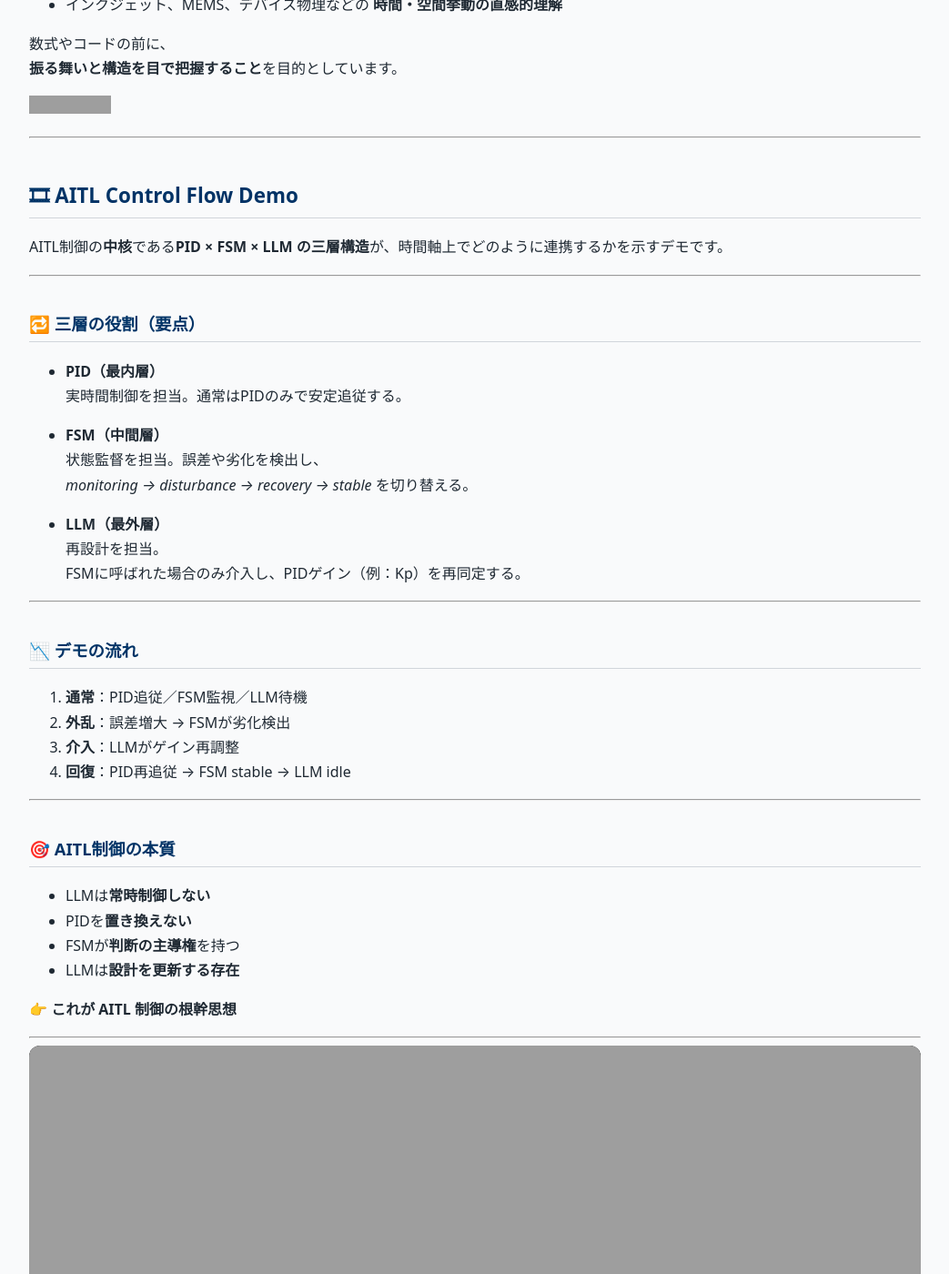
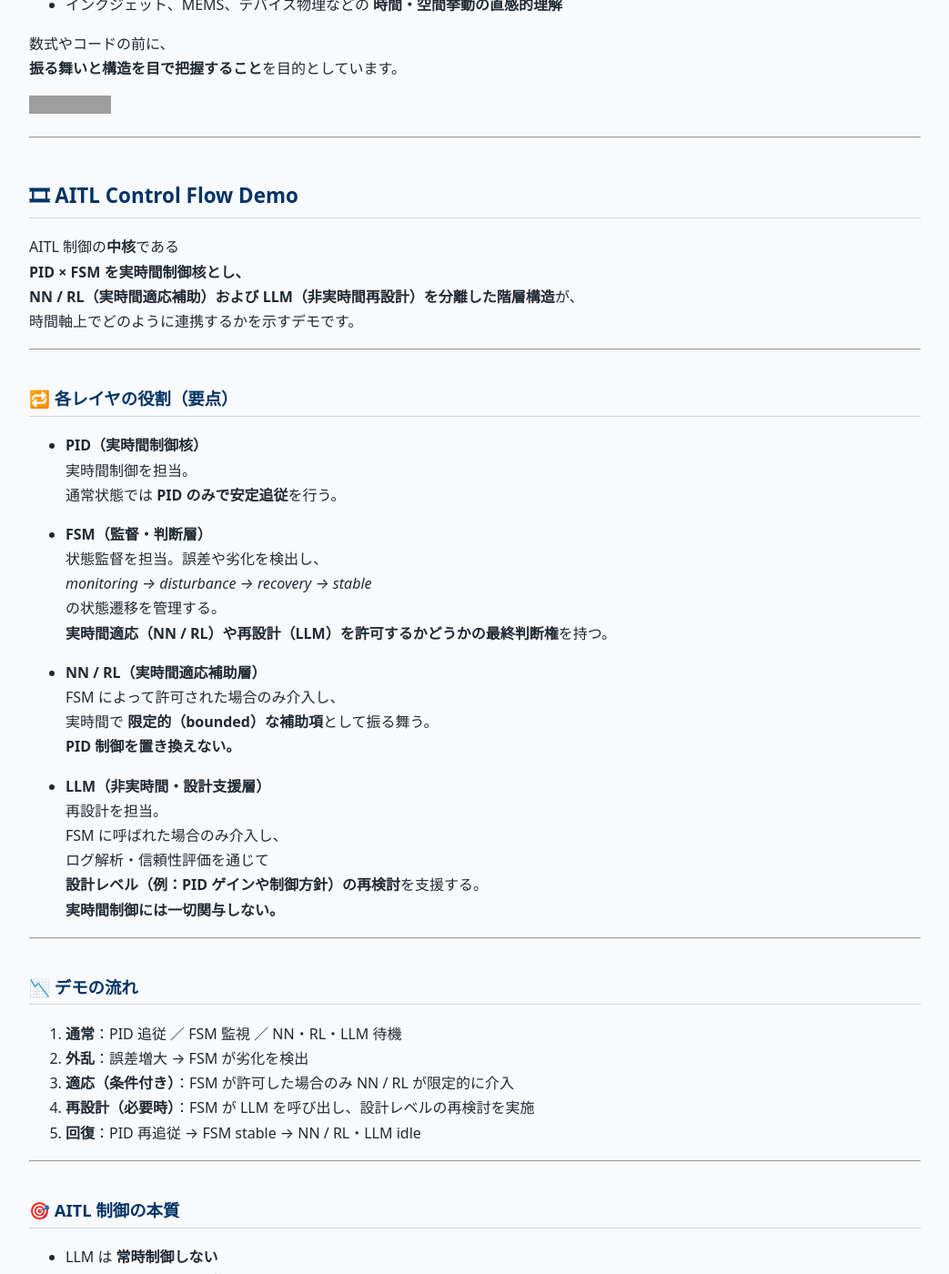
Before and after one commit to Samizo-AITL/Samizo-AITL.github.io, a Jekyll site: the page built from portal/index.md, in a window 1280 px wide and 1400 px high, scrolled down 17704 px. Shown: the whole window at 91% size, without its empty margins (118-1161 px from the left). Built offline with Jekyll 4.4.1, drawn with Linux system fonts in a browser that asks for light colours; some of the changed text lies outside the part shown; grey boxes are pictures that could not be loaded.

Commit message:
Update index.md

```diff
--- a/portal/index.md
+++ b/portal/index.md
@@ -533,40 +533,55 @@ PID 制御・FSM・LLM を含む AITL 構造や、
 
 ## 🎞 AITL Control Flow Demo
 
-AITL制御の**中核**である**PID × FSM × LLM の三層構造**が、時間軸上でどのように連携するかを示すデモです。
+AITL 制御の**中核**である
+**PID × FSM を実時間制御核とし、
+NN / RL（実時間適応補助）および LLM（非実時間再設計）を分離した階層構造**が、
+時間軸上でどのように連携するかを示すデモです。
 
 ---
 
-### 🔁 三層の役割（要点）
+### 🔁 各レイヤの役割（要点）
 
-- **PID（最内層）**
-  実時間制御を担当。通常はPIDのみで安定追従する。
+- **PID（実時間制御核）**
+  実時間制御を担当。
+  通常状態では **PID のみで安定追従**を行う。
 
-- **FSM（中間層）**
+- **FSM（監督・判断層）**
   状態監督を担当。誤差や劣化を検出し、
-  *monitoring → disturbance → recovery → stable* を切り替える。
+  *monitoring → disturbance → recovery → stable*
+  の状態遷移を管理する。
+  **実時間適応（NN / RL）や再設計（LLM）を許可するかどうかの最終判断権**を持つ。
 
-- **LLM（最外層）**
+- **NN / RL（実時間適応補助層）**
+  FSM によって許可された場合のみ介入し、
+  実時間で **限定的（bounded）な補助項**として振る舞う。
+  **PID 制御を置き換えない。**
+
+- **LLM（非実時間・設計支援層）**
   再設計を担当。
-  FSMに呼ばれた場合のみ介入し、PIDゲイン（例：Kp）を再同定する。
+  FSM に呼ばれた場合のみ介入し、
+  ログ解析・信頼性評価を通じて
+  **設計レベル（例：PID ゲインや制御方針）の再検討**を支援する。
+  **実時間制御には一切関与しない。**
 
 ---
 
 ### 📉 デモの流れ
 
-1. **通常**：PID追従／FSM監視／LLM待機
-2. **外乱**：誤差増大 → FSMが劣化検出
-3. **介入**：LLMがゲイン再調整
-4. **回復**：PID再追従 → FSM stable → LLM idle
+1. **通常**：PID 追従 ／ FSM 監視 ／ NN・RL・LLM 待機
+2. **外乱**：誤差増大 → FSM が劣化を検出
+3. **適応（条件付き）**：FSM が許可した場合のみ NN / RL が限定的に介入
+4. **再設計（必要時）**：FSM が LLM を呼び出し、設計レベルの再検討を実施
+5. **回復**：PID 再追従 → FSM stable → NN / RL・LLM idle
 
 ---
 
-### 🎯 AITL制御の本質
+### 🎯 AITL 制御の本質
 
-- LLMは**常時制御しない**
-- PIDを**置き換えない**
-- FSMが**判断の主導権**を持つ
-- LLMは**設計を更新する存在**
+- LLM は **常時制御しない**
+- NN / RL も **PID を置き換えない**
+- FSM が **判断と許可の主導権**を持つ
+- 知能は **制御を壊さない位置に隔離されている**
 
 👉 **これが AITL 制御の根幹思想**
 
```
